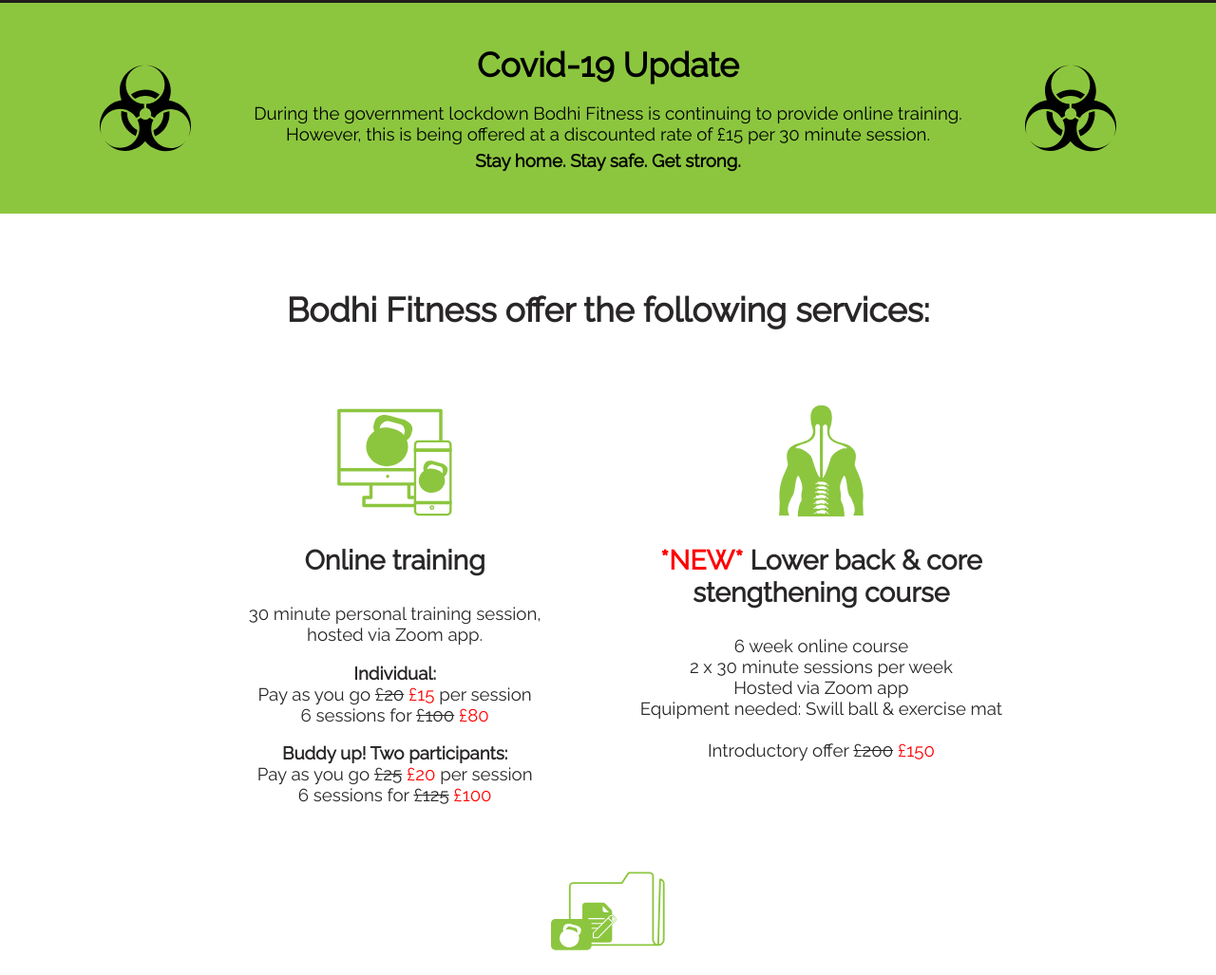
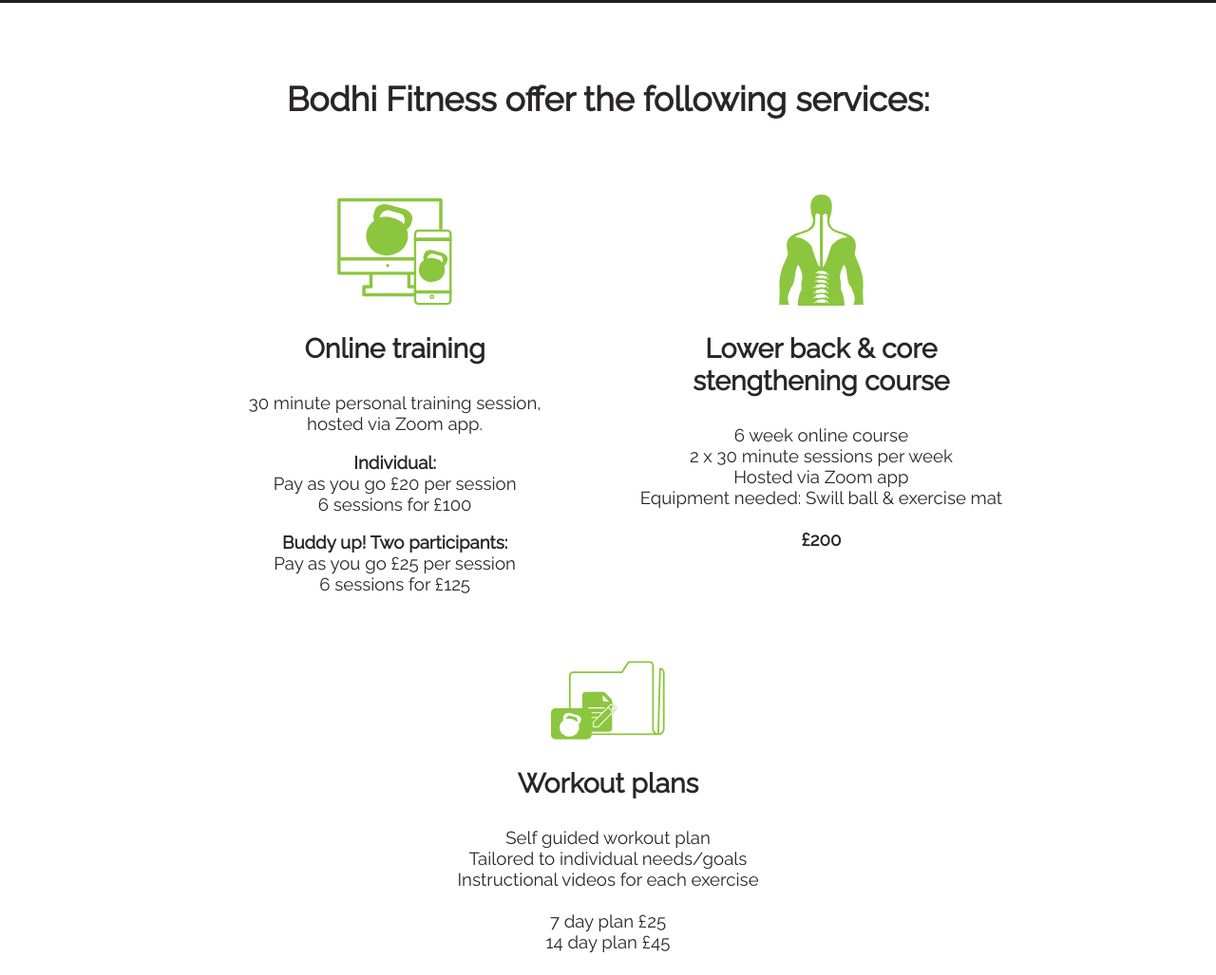
Before and after one commit to ajr1982/bodhi_fitness, a website: page index.html in a window 1280 px wide. Shown: the part 1303-2330 px from the top of the page at 95% size. Drawn offline with nearby package versions, Linux system fonts and the light colour scheme.

Commit message:
removed discount pricing

```diff
--- a/index.html
+++ b/index.html
@@ -220,7 +220,7 @@
           </div>
         </section>
         <a id="services"></a>
-        <div id="covid19">
+        <!-- <div id="covid19">
           <img class="grid-1" src="images/biohazard.svg" alt="biohazard icon" />
           <h1 class="grid-2">Covid-19 Update</h1>
           <div class="grid-3">
@@ -232,7 +232,7 @@
             <p><span>Stay home. Stay safe. Get strong.</span></p>
           </div>
           <img class="grid-4" src="images/biohazard.svg" alt="biohazard icon" />
-        </div>
+        </div> -->
         <section class="features" aria-label="Features">
           <h1>Bodhi Fitness offer the following services:</h1>
           <div class="features__feature-left feature-area-a mute">
@@ -264,21 +264,21 @@
             <p>
               30 minute personal training session,<br />hosted via Zoom app.
             </p>
-            <!-- Pay as you go: Individual <span class="strike">£20</span> <span class="discount">£15</span> per session<br>
-            Pay as you go: 2 people (friend /spouse /family member) <span class="strike">£25</span> <span class="discount">£20</span> per session<br> -->
             <p>
               <strong>Individual:</strong><br />Pay as you go
-              <span class="strike">£20</span>
-              <span class="discount">£15</span> per session<br />
-              6 sessions for <span class="strike">£100</span>
-              <span class="discount">£80</span>
+              <span>£20</span>
+              <!-- <span class="discount">£15</span> -->
+              per session<br />
+              6 sessions for <span>£100</span>
+              <!-- <span class="discount">£80</span> -->
             </p>
             <p>
               <strong>Buddy up! Two participants:</strong><br />
-              Pay as you go <span class="strike">£25</span>
-              <span class="discount">£20</span> per session<br />
-              6 sessions for <span class="strike">£125</span>
-              <span class="discount">£100</span>
+              Pay as you go <span>£25</span>
+              <!-- <span class="discount">£20</span> -->
+              per session<br />
+              6 sessions for <span>£125</span>
+              <!-- <span class="discount">£100</span> -->
             </p>
           </div>
           <div class="feature-area-d">
@@ -296,14 +296,14 @@
               alt="spinal cord by Vectors Market from the Noun Project"
             />
             <h3>
-              <span class="discount">*NEW*</span> Lower back & core stengthening
-              course
+              <!-- <span class="discount">*NEW*</span> -->
+              Lower back & core stengthening course
             </h3>
             <p>
               6 week online course<br />2 x 30 minute sessions per week<br />Hosted
-              via Zoom app<br />Equipment needed: Swill ball & exercise mat<br /><br />Introductory
-              offer <span class="strike">£200</span>
-              <span class="discount">£150</span>
+              via Zoom app<br />Equipment needed: Swill ball & exercise mat<br /><br />
+              <!-- Introductory offer <span class="discount">£150</span> -->
+              <strong>£200</strong>
             </p>
           </div>
         </section>
```
